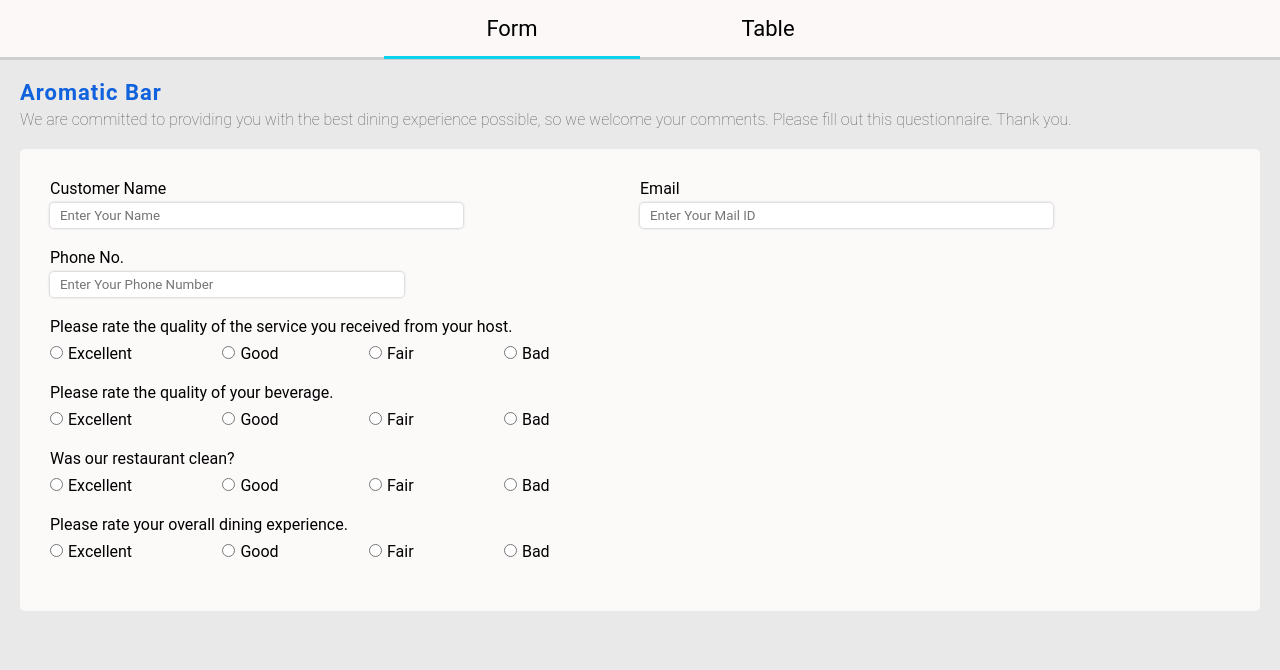
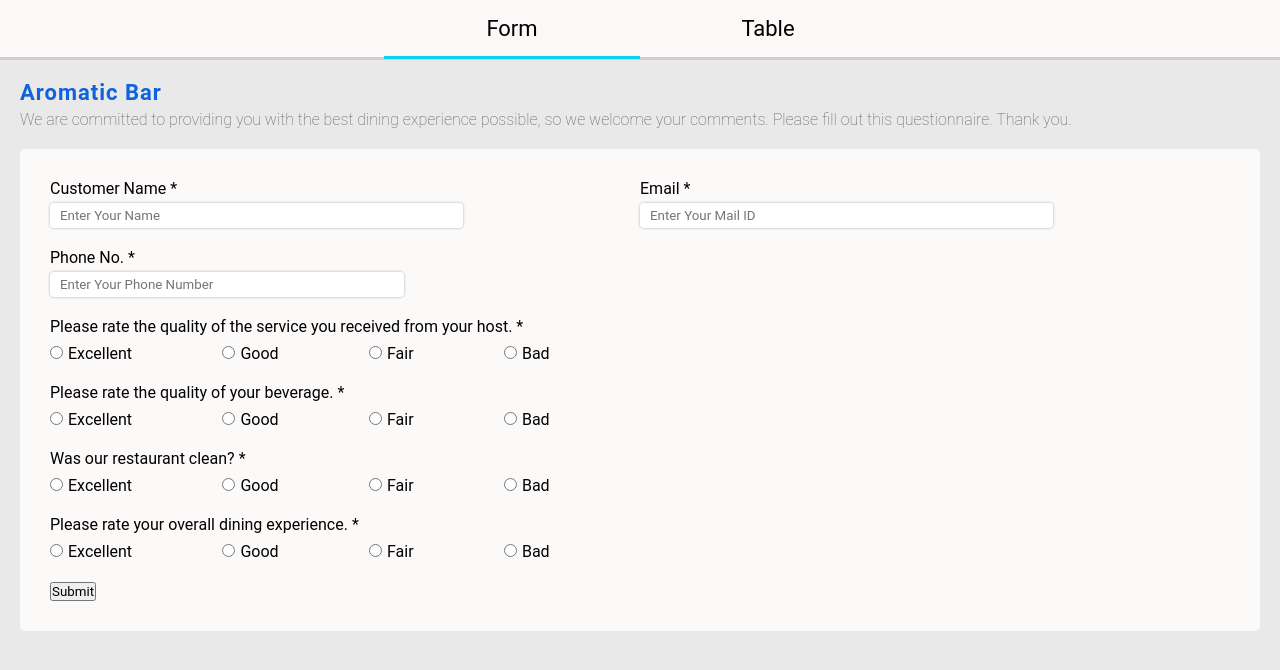
Before and after one commit to sushantgwr87/React_F-G_SushantGangwar, a React (Create React App) app: page / in a window 1280 px wide. Shown: the top 670 px of the page. Built offline with nearby package versions, Linux system fonts and the light colour scheme.

Commit message:
Updated Form Tab Component

```diff
--- a/src/component/FormTab.jsx
+++ b/src/component/FormTab.jsx
@@ -1,23 +1,23 @@
-import React from 'react';
+import React, { useState } from 'react';
 import HelperText from './HelperText';
 
-export const FeedbackOptions = ({ id }) => {
+export const FeedbackOptions = ({ id, onChangeFunction }) => {
   return (
     <ul className='radio_inputs'>
       <li>
-        <input type="radio" name={id} id={id} />
+        <input type="radio" name={id} value="Excellent" id={id} onChange={onChangeFunction} />
         <label htmlFor="Excellent">Excellent</label>
       </li>
       <li>
-        <input type="radio" name={id} id={id} />
+        <input type="radio" value="Good" name={id} id={id} onChange={onChangeFunction} />
         <label htmlFor="Good">Good</label>
       </li>
       <li>
-        <input type="radio" name={id} id={id} />
+        <input type="radio" value="Fair" name={id} id={id} onChange={onChangeFunction} />
         <label htmlFor="Fair">Fair</label>
       </li>
       <li>
-        <input type="radio" name={id} id={id} />
+        <input type="radio" value="Bad" name={id} id={id} onChange={onChangeFunction} />
         <label htmlFor="Bad">Bad</label>
       </li>
     </ul>
@@ -25,6 +25,44 @@
 }
 
 const FormTab = () => {
+
+  const [formData, setFormData] = useState({
+    name: "",
+    email: "",
+    phone: null,
+    feedback_host: null,
+    feedback_food: null,
+    feedback_clean: null,
+    feedback_final: null,
+  })
+
+  const { email, phone } = formData
+
+  const [error, setError] = useState({
+    errorId: "",
+    errorFlag: false,
+  })
+
+  const { errorId, errorFlag} = error;
+
+  const formValidator = () => {
+    if(Object.keys(formData).length === 0){
+      setError();
+    }
+    else if(email==="" || !(/^[a-zA-Z0-9]+@[a-zA-Z0-9]+\.[A-Za-z]+$/.test(email)))
+      setError(true)
+  }
+
+  const handleInputChange = (e) => {
+    console.log(e.target.value);
+    setFormData({ ...formData, [e.target.id]: e.target.value })
+  }
+
+  const handleForm = (e) => {
+    e.preventDefault();
+    console.log(formData)
+  }
+
   return (
     <div className='form_component'>
       <h1>Aromatic Bar</h1>
@@ -34,46 +72,47 @@
         out this questionnaire. Thank you.
       </h3>
       <div className="form">
-        <form action="" method="post">
+        <form onSubmit={handleForm} method="post">
           <div className="user_details">
             <div>
-              <label htmlFor="name">Customer Name</label>
-              <input required type="text" name='name' id='name' placeholder="Enter Your Name" />
+              <label htmlFor="name">Customer Name<span>{' '}*</span></label>
+              <input required type="text" name='name' id='name' placeholder="Enter Your Name" onChange={handleInputChange} />
               <HelperText id={"name"} />
             </div>
             <div>
-              <label htmlFor="email">Email</label>
-              <input required type="email" name='email' id='email' placeholder="Enter Your Mail ID" />
+              <label htmlFor="email">Email<span>{' '}*</span></label>
+              <input required type="email" name='email' id='email' placeholder="Enter Your Mail ID" onChange={handleInputChange} />
               <HelperText text={"Incorrect Mail Id!"} />
             </div>
             <div>
-              <label htmlFor="phone">Phone No.</label>
-              <input required type="number" name='phone' id='phone' placeholder="Enter Your Phone Number" />
+              <label htmlFor="phone">Phone No.<span>{' '}*</span></label>
+              <input required type="number" name='phone' id='phone' placeholder="Enter Your Phone Number" onChange={handleInputChange} />
               <HelperText id={"phone"} />
             </div>
           </div>
           <div className='feedback'>
             <div>
-              <label htmlFor="feedback_host">Please rate the quality of the service you received from your host.</label>
-              <FeedbackOptions id={"feedback_host"} />
+              <label htmlFor="feedback_host">Please rate the quality of the service you received from your host.<span>{' '}*</span></label>
+              <FeedbackOptions id={"feedback_host"} onChangeFunction={handleInputChange} />
               <HelperText text={"Please provide feedback!"} />
             </div>
             <div>
-              <label htmlFor="feedback_food">Please rate the quality of your beverage.</label>
-              <FeedbackOptions id={"feedback_food"} />
+              <label htmlFor="feedback_food">Please rate the quality of your beverage.<span>{' '}*</span></label>
+              <FeedbackOptions id={"feedback_food"} onChangeFunction={handleInputChange} />
               <HelperText text={"Please provide feedback!"} />
             </div>
             <div>
-              <label htmlFor="feedback_clean">Was our restaurant clean?</label>
-              <FeedbackOptions id={"feedback_clean"} />
+              <label htmlFor="feedback_clean">Was our restaurant clean?<span>{' '}*</span></label>
+              <FeedbackOptions id={"feedback_clean"} onChangeFunction={handleInputChange} />
               <HelperText text={"Please provide feedback!"} />
             </div>
             <div>
-              <label htmlFor="feedback_final">Please rate your overall dining experience.</label>
-              <FeedbackOptions id={"feedback_final"} />
+              <label htmlFor="feedback_final">Please rate your overall dining experience.<span>{' '}*</span></label>
+              <FeedbackOptions id={"feedback_final"} onChangeFunction={handleInputChange} />
               <HelperText text={"Please provide feedback!"} />
             </div>
           </div>
+          <button type="submit">Submit</button>
         </form>
       </div>
     </div>
```
